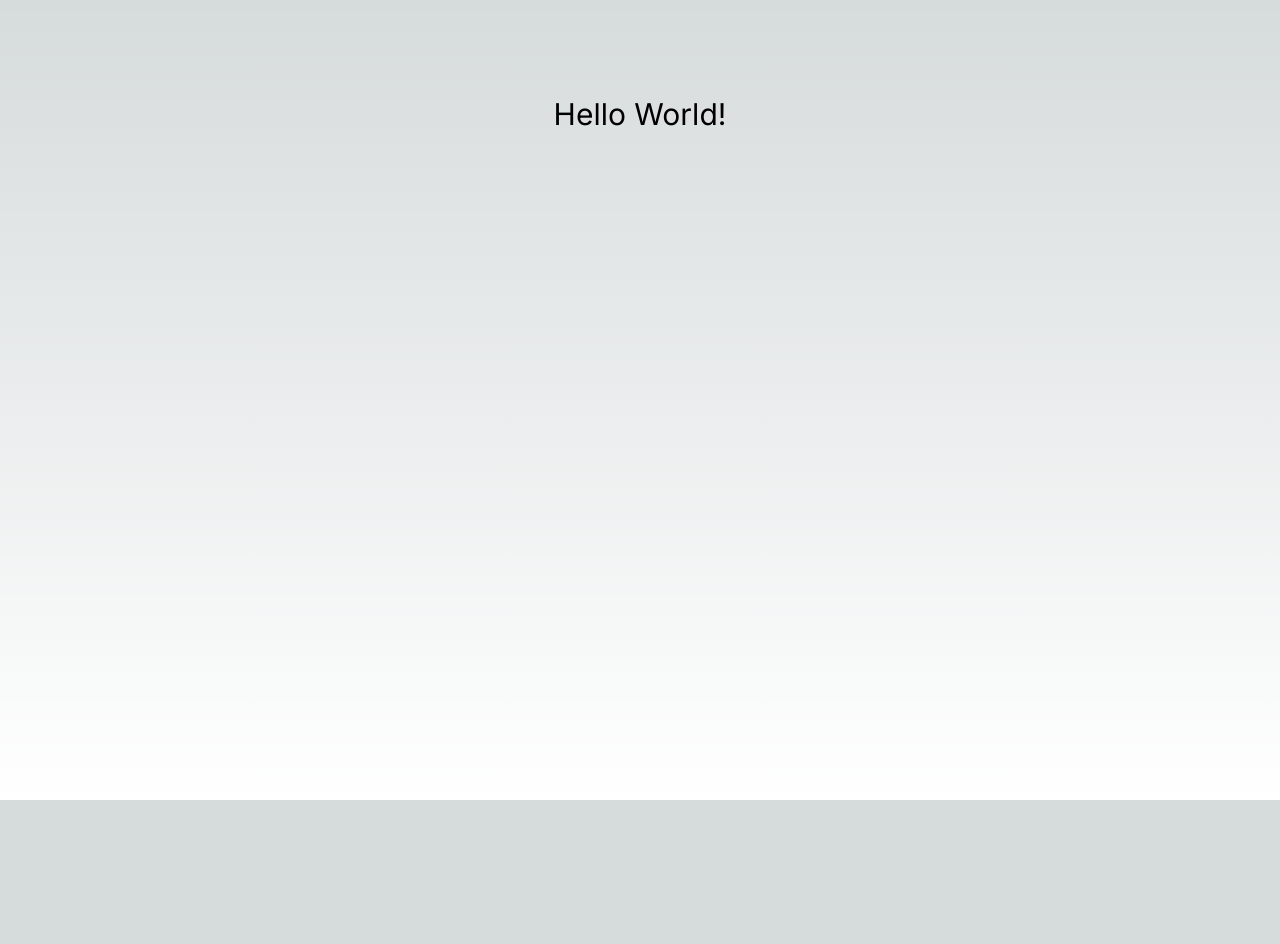
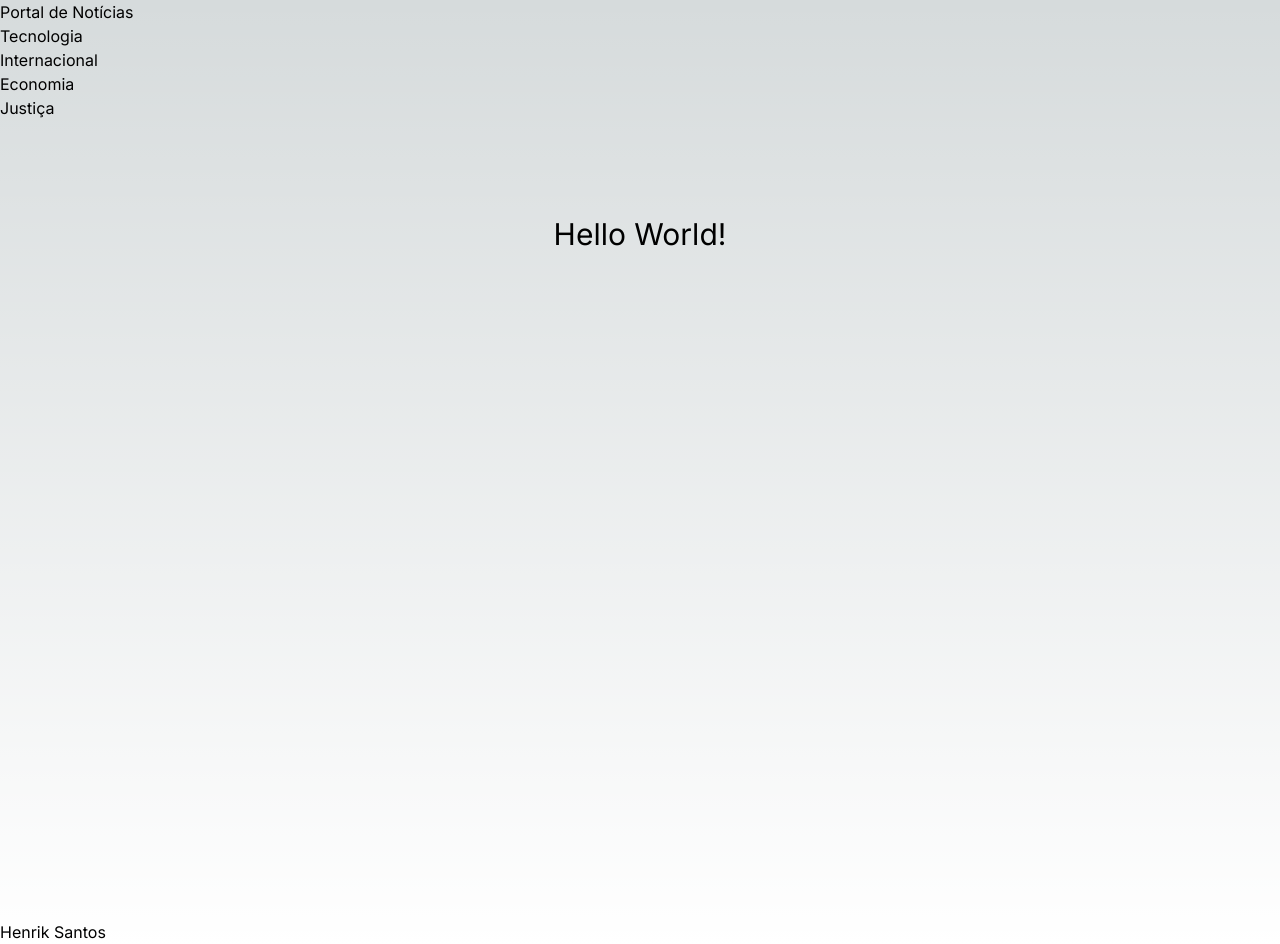
Before and after one commit to HenrikSantos/portal-de-noticias, a Next.js app: page / in a window 1280 px wide. Before the commit the page ends 800 px from the top, so only its background shows below. Built offline with nearby package versions, Linux system fonts and the light colour scheme.

Commit message:
feat: layout - Header and Footer

```diff
--- a/src/app/layout.tsx
+++ b/src/app/layout.tsx
@@ -1,3 +1,5 @@
+import Header from '@/components/Header'
+import Footer from '@/components/Footer'
 import './globals.css'
 import { Inter } from 'next/font/google'
 
@@ -15,7 +17,15 @@ export default function RootLayout({
 }) {
   return (
     <html lang="pt-br">
-      <body className={inter.className}>{children}</body>
+      <head>
+        <meta charSet="UTF-8"/>
+        <link rel="icon" type="image/png" href="favicon.svg" />
+      </head>
+      <body className={inter.className}>
+        <Header />
+        {children}
+        <Footer />
+      </body>
     </html>
   )
 }
--- /dev/null
+++ b/src/components/Footer.tsx
@@ -0,0 +1,7 @@
+import React from 'react'
+
+export default function Footer() {
+  return (
+    <footer>Henrik Santos</footer>
+  )
+}
--- /dev/null
+++ b/src/components/Header.tsx
@@ -0,0 +1,16 @@
+import Link from 'next/link'
+import React from 'react'
+
+export default function Header() {
+  return (
+    <header>
+      <h1>Portal de Notícias</h1>
+      <ul>
+        <li><Link href="/Tecnologia">Tecnologia</Link></li>
+        <li><Link href="/Internacional">Internacional</Link></li>
+        <li><Link href="/Economia">Economia</Link></li>
+        <li><Link href="/Justiça">Justiça</Link></li>
+      </ul>
+    </header>
+  )
+}
```
Also changed, not shown: public/favicon.svg (added).
